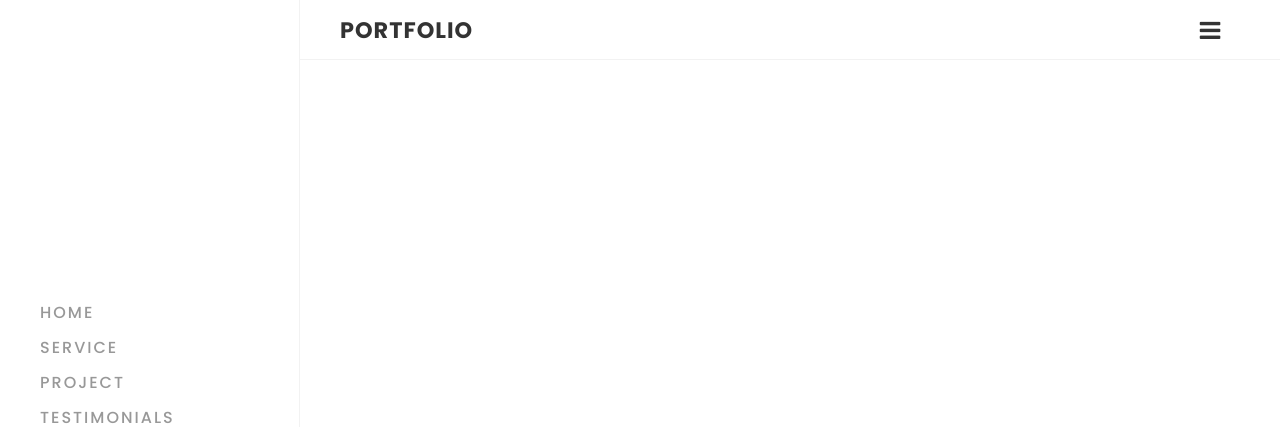
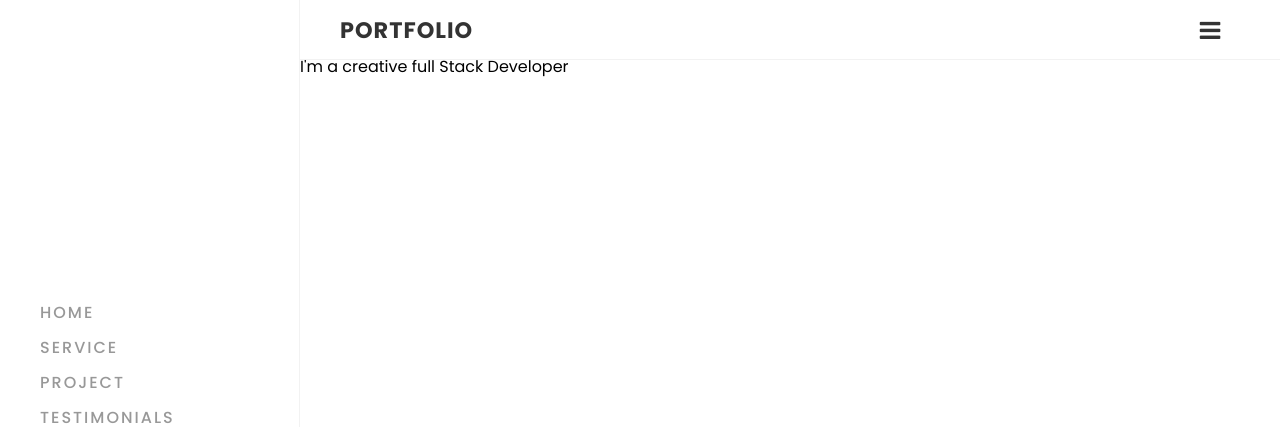
Before and after one commit to salamchy/portofolio, a Django app: template templates/index.html in a window 1280 px wide. Shown: the top 427 px of the page. Run offline with Django 4.2, Linux system fonts and the light colour scheme; the template is opened without the code that fills it, so the values that code supplies are empty.

Commit message:
modified

```diff
--- a/templates/index.html
+++ b/templates/index.html
@@ -15,7 +15,7 @@
           <div class="container">
             <div class="navigation">
                 <ul>
-                    <li><a href="#">Home</a></li>
+                    <li><a href="#banner">Home</a></li>
                     <li><a href="#">Service</a></li>
                     <li><a href="#">Project</a></li>
                     <li><a href="#">Testimonials</a></li>
@@ -30,6 +30,19 @@
                         <i class="fa fa-bars" aria-hidden="true"></i>
                     </div>
                 </div>
+
+                {% comment %} banner  {% endcomment %}
+                <section class="banner" id="banner">
+                    <div class="content">
+                        <div class="imgBx">
+                            <img src="#" alt="">
+                        </div>
+                        <h3>Salam Chaudhary</h3>
+                        <p>I'm a creative full Stack Developer</p>
+                    </div>
+
+                </section>
+
             </div>
           </div>
           <script src="/static/js/main.js"/></script>
```
Also changed, not shown: db.sqlite3.
